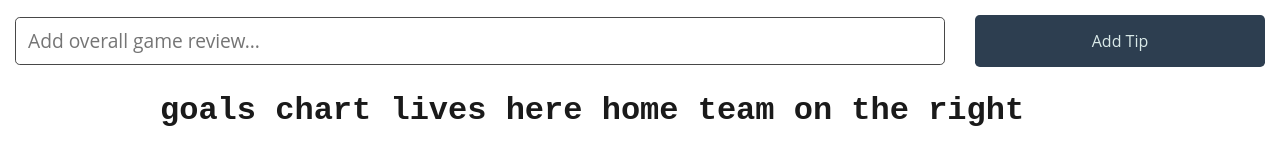
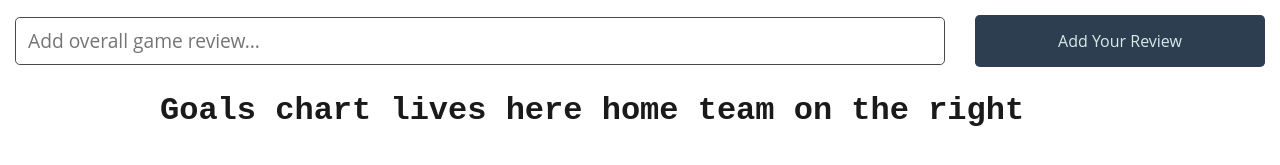
Before and after one commit to umnovjp/NHLGamesBlog, a website: page public/index.html in a window 1280 px wide. Shown: the part 259-424 px from the top of the page. Drawn offline with nearby package versions, Linux system fonts and the light colour scheme; no server answers.

Commit message:
minor changes but getting ready for react

```diff
--- a/public/index.html
+++ b/public/index.html
@@ -59,7 +59,7 @@
       </div>
       <div class="col-12 col-lg-3">
         <button class="btn btn-primary btn-block py-3" type="submit">
-          Add Tip
+          Add Your Review
         </button>
       </div>
 
@@ -68,7 +68,7 @@
     <section class="tips" id="tip-container"></section>
     <script src="./scripts/index.js"></script>
     <div style="margin-left: 160px;" id = 'goalsChart'>
-      <h2>goals chart lives here home team on the right</h2>
+      <h2>Goals chart lives here home team on the right</h2>
     <canvas id="myChart" style="width:100%;max-width:500px"></canvas>
     <div>
   </body>
--- a/public/scripts/index.js
+++ b/public/scripts/index.js
@@ -1,11 +1,7 @@
-// const Console1 = require('Console');
-// import Console1 from "./Console";
-
 const tipForm = document.getElementById('tip-form');
 const gameData = document.getElementById('gameData');
 const tipsContainer = document.getElementById('tip-container');
 //const gameId = 2021021133;
-// var scheduleContent = document.getElementById('tip-form');
 var game0 = document.getElementById('game0');
 
 const createCard = (tip) => {
```
Also changed, not shown: README.md.
